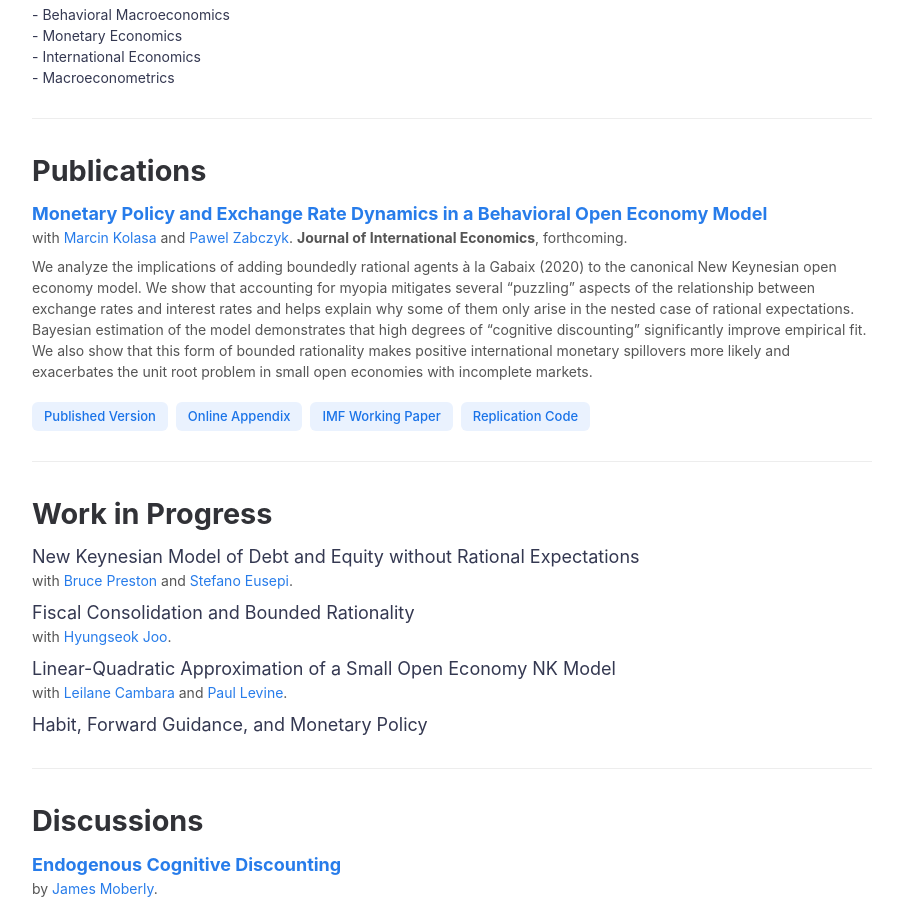
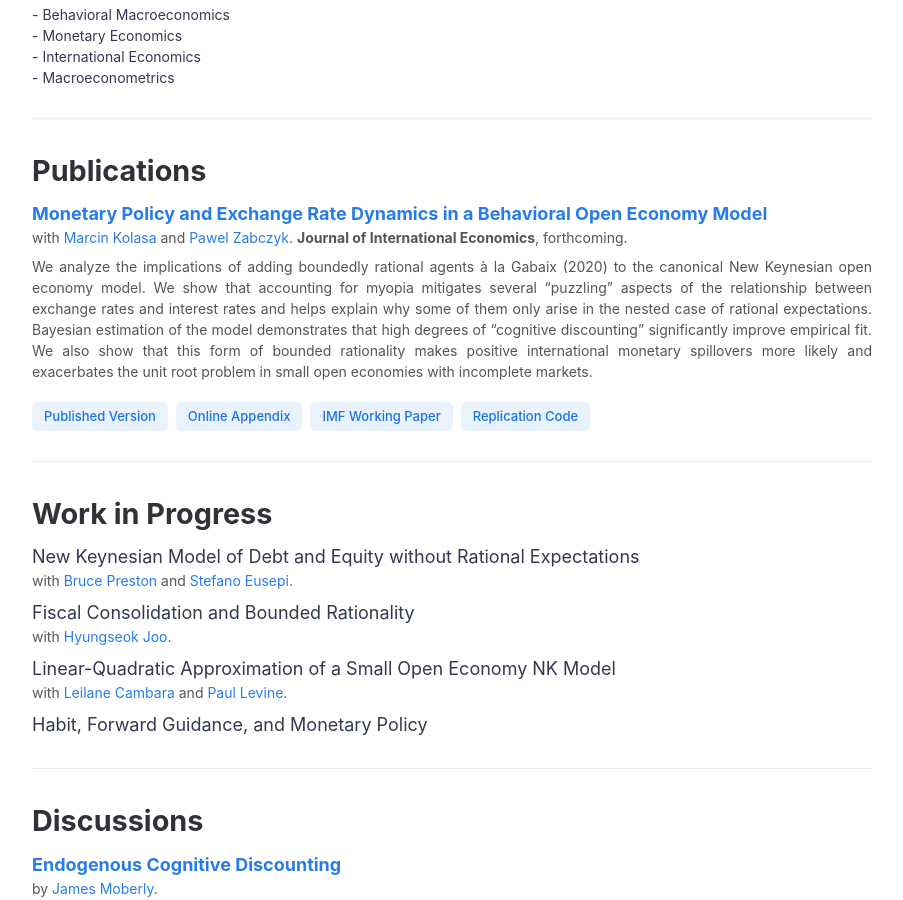
Before and after one commit to ravgotrasahil/ravgotrasahil-github.io, a Jekyll site: the page built from research.md, in a window 1280 px wide and 900 px high, scrolled down 407 px. Shown: the whole window, without its empty margins (188-1091 px from the left). Built offline with Jekyll 4.4.1, drawn with Linux system fonts in a browser that asks for light colours.

Commit message:
Update research.md

```diff
--- a/research.md
+++ b/research.md
@@ -6,7 +6,7 @@
 
 <h2>Research Interests</h2>
 
-<div style="font-size: 14px; color: #343851;">
+<div style="font-size: 14px; color: #343851; text-align: justify;">
   - Behavioral Macroeconomics<br>
   - Monetary Economics<br>
   - International Economics<br>
@@ -17,7 +17,7 @@
 
 <h2>Publications</h2>
 
-<p style="margin-bottom: 0.5rem;">
+<p style="margin-bottom: 0.5rem; text-align: justify;">
   <a href="https://www.sciencedirect.com/science/article/pii/S0022199625000431" target="_blank" style="font-size: 18px; font-weight: bold; color: #1a73e8; text-decoration: none;">
     Monetary Policy and Exchange Rate Dynamics in a Behavioral Open Economy Model
   </a><br>
@@ -28,7 +28,7 @@
   </span>
 </p>
 
-<p style="font-size: 14px; color: #555; margin-top: 5px;">
+<p style="font-size: 14px; color: #555; margin-top: 5px; text-align: justify;">
 We analyze the implications of adding boundedly rational agents à la Gabaix (2020) to the canonical New Keynesian open economy model. We show that accounting for myopia mitigates several “puzzling” aspects of the relationship between exchange rates and interest rates and helps explain why some of them only arise in the nested case of rational expectations. Bayesian estimation of the model demonstrates that high degrees of “cognitive discounting” significantly improve empirical fit. We also show that this form of bounded rationality makes positive international monetary spillovers more likely and exacerbates the unit root problem in small open economies with incomplete markets.
 </p>
 
@@ -43,17 +43,17 @@
 
 <h2>Work in Progress</h2>
 
-<p style="margin-bottom: 0.5rem;">
+<p style="margin-bottom: 0.5rem; text-align: justify;">
   <span style="font-size: 18px; color: #343851;">
     New Keynesian Model of Debt and Equity without Rational Expectations
   </span><br>
   <span style="font-size: 14px; color: #555;">
-   with <a href="https://sites.google.com/site/professorbrucepreston" target="_blank" style="color: #1a73e8; text-decoration: none;">Bruce Preston</a> and
+    with <a href="https://sites.google.com/site/professorbrucepreston" target="_blank" style="color: #1a73e8; text-decoration: none;">Bruce Preston</a> and
     <a href="https://sites.google.com/view/stefano-eusepi/home" target="_blank" style="color: #1a73e8; text-decoration: none;">Stefano Eusepi</a>.
   </span>
 </p>
 
-<p style="margin-bottom: 0.5rem;">
+<p style="margin-bottom: 0.5rem; text-align: justify;">
   <span style="font-size: 18px; color: #343851;">
     Fiscal Consolidation and Bounded Rationality
   </span><br>
@@ -62,7 +62,7 @@
   </span>
 </p>
 
-<p style="margin-bottom: 0.5rem;">
+<p style="margin-bottom: 0.5rem; text-align: justify;">
   <span style="font-size: 18px; color: #343851;">
     Linear-Quadratic Approximation of a Small Open Economy NK Model
   </span><br>
@@ -72,7 +72,7 @@
   </span>
 </p>
 
-<p style="margin-bottom: 0.5rem;">
+<p style="margin-bottom: 0.5rem; text-align: justify;">
   <span style="font-size: 18px; color: #343851;">
     Habit, Forward Guidance, and Monetary Policy
   </span>
@@ -82,7 +82,7 @@
 
 <h2>Discussions</h2>
 
-<p style="margin-bottom: 0.5rem;">
+<p style="margin-bottom: 0.5rem; text-align: justify;">
   <a href="https://drive.google.com/file/d/1yfWxkPo2NuHeadbL-H3L9kxhA2INNFXi/view" target="_blank" style="font-size: 18px; font-weight: bold; color: #1a73e8; text-decoration: none;">
     Endogenous Cognitive Discounting
   </a><br>
@@ -94,7 +94,7 @@
   <a class="research-btn" href="{{ site.baseurl }}/Files/Discussion_Moberly.pdf" target="_blank">Slides</a>
 </p>
 
-<p style="margin-bottom: 0.5rem;">
+<p style="margin-bottom: 0.5rem; text-align: justify;">
   <a href="https://sites.google.com/view/vanhn/research?authuser=0" target="_blank" style="font-size: 18px; font-weight: bold; color: #1a73e8; text-decoration: none;">
     Monetary Policy in a Small Open Economy with Multiple Monetary Assets
   </a><br>
```
